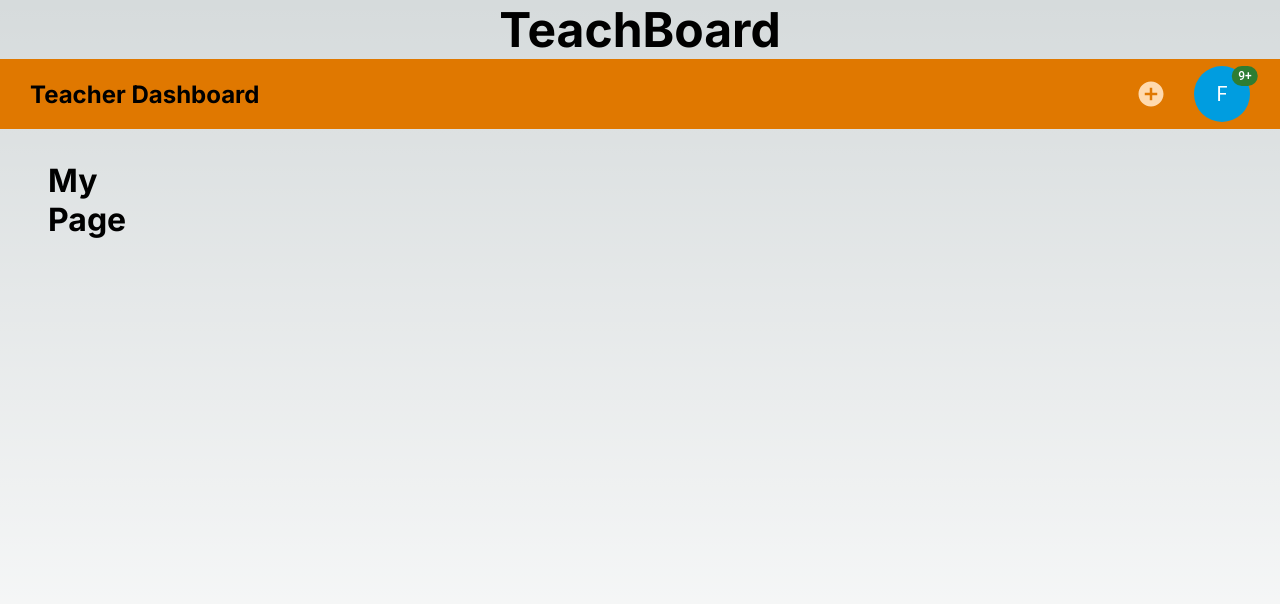
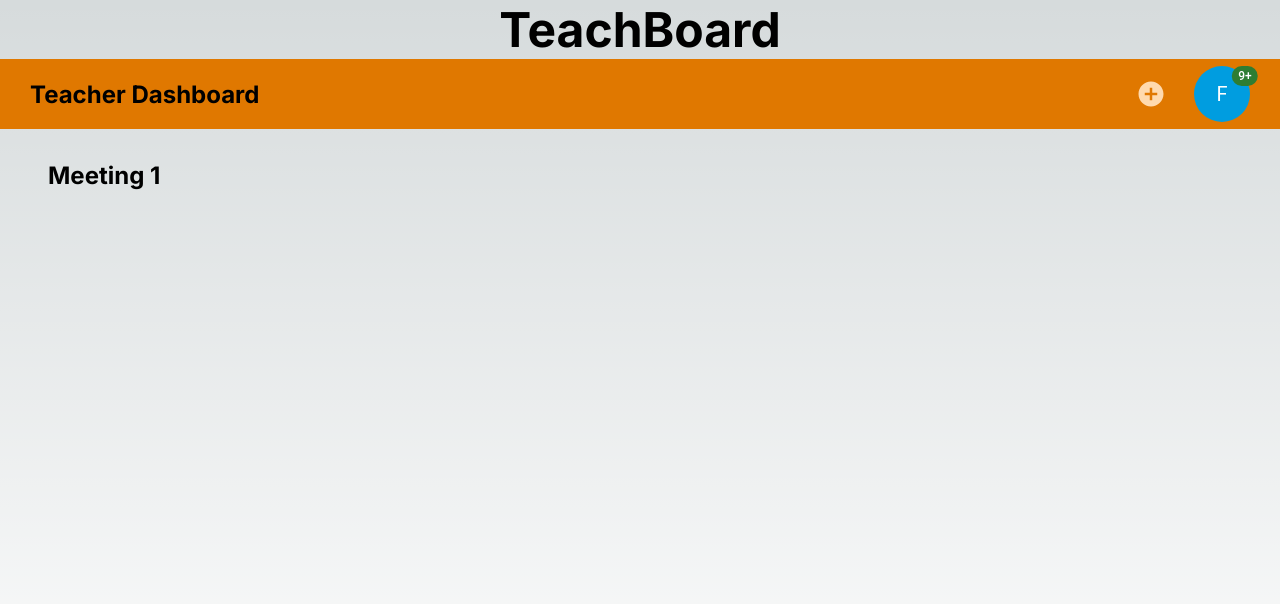
Before and after one commit to Filszu/teach-board, a Next.js app: page /dashboard/meetings/1 in a window 1280 px wide. Shown: the top 604 px of the page. Built offline with nearby package versions, Linux system fonts and the light colour scheme.

Commit message:
added limit to queries

```diff
--- /dev/null
+++ b/app/(teacher)/dashboard/meetings/[id]/page.module.css
@@ -0,0 +1,5 @@
+.meetingsContainer{
+    grid-column: 1/13;
+    display: flex;
+    justify-items: center;
+}
--- a/app/(teacher)/dashboard/meetings/[id]/page.tsx
+++ b/app/(teacher)/dashboard/meetings/[id]/page.tsx
@@ -1,3 +1,11 @@
-export default function Page({ params }: { params: { slug: string } }) {
-    return <h1>My Page</h1>;
+import styles from './page.module.css'
+export default function Page({ params }: { params: { id: string } }) {
+    const meetingId = params.id;
+
+
+    return (
+        <section className={styles.meetingsContainer}>
+            <h2>Meeting {meetingId}</h2>
+        </section>
+    )
   }
--- a/app/(teacher)/dashboard/page.tsx
+++ b/app/(teacher)/dashboard/page.tsx
@@ -11,7 +11,7 @@ import LatestMeetings from './LatestMeetings';
 type Props = {}
 
 async function getLatestMeetings() {
-  const res = await fetch('http://localhost:3000/api/meetings?meetingStatus=3&showKeysNames=true&orderBy=dateTime&arrange=ASC',{
+  const res = await fetch('http://localhost:3000/api/meetings?meetingStatus=3&showKeysNames=true&orderBy=dateTime&arrange=ASC&limit=5',{
   next: { revalidate: 10},
     // cache: 'no-store'
   });
--- a/app/api/meetings/route.ts
+++ b/app/api/meetings/route.ts
@@ -14,6 +14,7 @@ export async function GET(req:NextRequest){
     const showKeysNames:boolean = (searchParams.get('showKeysNames')?.toLowerCase?.() === 'true');
     const orderBy:string = searchParams.get('orderBy') || 'id';
     const arrange:string = searchParams.get('arrange') || 'DESC';
+    const limit:number = Number(searchParams.get('limit')) || 10;
 
 
     let meetingStatus=0;
@@ -48,6 +49,7 @@ export async function GET(req:NextRequest){
         JOIN payment_statuses AS ps ON l.paymentStatusID = ps.id
         WHERE 1=1 ${meetingStatus!==0?" AND statusID="+meetingStatus:""}
         ORDER BY l.${orderBy} ${arrange}
+        LIMIT ${limit}
         ;
         `;
     }
```
